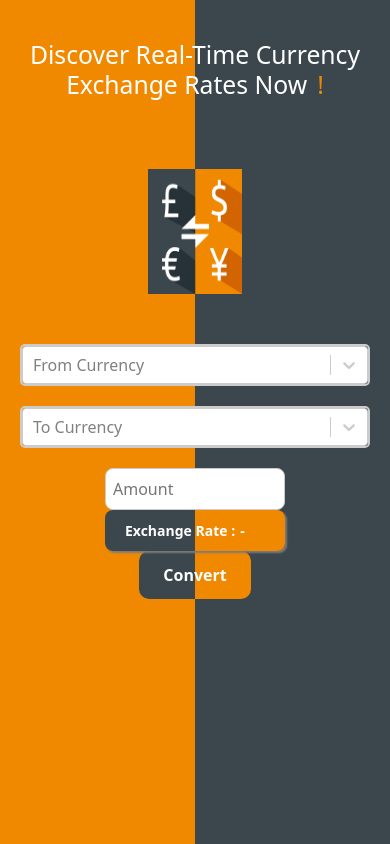
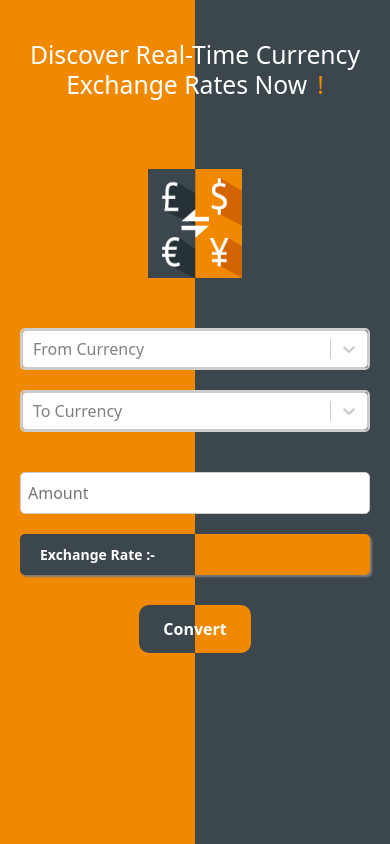
Before and after one commit to MarwanEsm/Currency-Rate-Exchange, a React (Create React App) app: page /currencies in a window 390 px wide. Shown: the top 844 px of the page. Built offline with nearby package versions, Linux system fonts and the light colour scheme; no server answers; the database is empty.

Commit message:
remove exchange rate component

```diff
--- a/src/App.jsx
+++ b/src/App.jsx
@@ -14,7 +14,6 @@ import { BrowserRouter as Router, Route, Routes } from "react-router-dom";
 import ChatContextProvider from "./firebase/chatContext"
 import AuthContextProvider from "./firebase/authContext"
 import CurrenciesList from './screens/currenciesList/CurrenciesList';
-import ExchangeRateList from './screens/exchangeRate/ExchangeRate';
 // import CurrenciesContextProvider from "./context/CurrenciesContext";
 import Home from "./screens/home/Home"
 import "./style/global.scss"
@@ -32,7 +31,6 @@ const App = () => {
               <Route exact path="/" element={<Home />} />
               <Route path='/sign_in' element={<SignIn />} />
               <Route path='/currencies' element={<CurrenciesList />} />
-              <Route path='/currencies/:currency' element={<ExchangeRateList />} />
             </Routes>
             {/* <Switch>
 
--- a/src/components/elements/Logo/Logo.module.scss
+++ b/src/components/elements/Logo/Logo.module.scss
@@ -12,7 +12,7 @@
 
 @media screen and (max-width: 669px) {
     .image {
-        min-width: 22%;
-        min-height: 22%;
+        min-width: 17%;
+        min-height: 17%;
     }
 }
--- a/src/screens/currenciesList/CurrenciesList.jsx
+++ b/src/screens/currenciesList/CurrenciesList.jsx
@@ -1,12 +1,13 @@
-import React, { useState } from "react";
+import React, { useState, useEffect } from "react";
 import CurrencySelect from "../../components/elements/currencySelector/CurrencySelect";
 import Container from "../../components/layout/container/Container";
 import Headline from "../../components/elements/headline/Headline";
 import Logo from "../../components/elements/Logo/Logo";
 import styles from "./CurrenciesList.module.scss";
-import ExchangeRateList from "../exchangeRate/ExchangeRate";
+import Button from "../../components/elements/button/Button";
 import { Row, Col } from 'reactstrap';
 import { useNavigate } from "react-router-dom";
+import axios from "axios";
 
 
 const CurrenciesList = () => {
@@ -14,11 +15,52 @@ const CurrenciesList = () => {
     const [fromCurrency, setFromCurrency] = useState(null)
     const [toCurrency, setToCurrency] = useState(null)
 
+    const [exchangeRates, setExchangeRates] = useState(null);
+    const [amount, setAmount] = useState(null);
+    const [result, setResult] = useState(null);
+
+
+    const numberWithCommas = (x) => {
+        if (!x) return "";
+        x = x.toString();
+        var pattern = /(-?\d+)(\d{3})/;
+        while (pattern.test(x))
+            x = x.replace(pattern, "$1,$2");
+        return x;
+    };
+
+    const loadExchangeRate = async () => {
+
+        axios.get(`https://api.coinbase.com/v2/exchange-rates?currency=${toCurrency?.value}`)
+            .then(response => {
+                if (response.data) {
+                    setExchangeRates(response.data.data.rates);
+                }
+            })
+            .catch(error => {
+                console.error("Error fetching exchange rates:", error);
+            });
+    };
+
+
+    const exchangeRate = exchangeRates && toCurrency?.value ? parseFloat(exchangeRates[toCurrency?.value]).toFixed(4) : "-";
+
+    //TODO: new branch and replace useEffect with React Query
+    useEffect(() => {
+        loadExchangeRate()
+    }, [])
+
+    const onConvert = () => {
+        const result = (amount * exchangeRate).toFixed(2);
+        setResult(result);
+    };
+
 
     const navigate = useNavigate()
 
     return <Container>
         <div className={styles.listContainer}>
+
             <Row className="justify-content-center">
                 <Col lg={8} md={8} sm={10}>
                     <Headline size={2} character="!">
@@ -30,7 +72,8 @@ const CurrenciesList = () => {
             <Logo onClick={() => navigate("/")} />
 
             <Row className="justify-content-center">
-                <Col lg={5} md={5} sm={6}>
+
+                <Col lg={4} md={4} sm={6}>
                     <CurrencySelect
                         url={"https://api.coinbase.com/v2/currencies"}
                         placeholder={"From Currency"}
@@ -41,7 +84,7 @@ const CurrenciesList = () => {
                     />
                 </Col>
 
-                <Col lg={5} md={5} sm={6}>
+                <Col lg={4} md={4} sm={6}>
                     <CurrencySelect
                         url={"https://api.coinbase.com/v2/currencies"}
                         placeholder={"To Currency"}
@@ -51,12 +94,32 @@ const CurrenciesList = () => {
                 </Col>
             </Row>
 
+            <div className={styles.divider} />
 
-            <ExchangeRateList
-                toCurrency={toCurrency}
-                fromCurrency={fromCurrency}
-            />
+            <Row className="justify-content-center">
 
+                <Col lg={4} md={4} sm={6} className={styles.inputWrapper}>
+                    <strong>{fromCurrency?.value}</strong>
+                    <input
+                        type="text"
+                        placeholder="Amount"
+                        value={numberWithCommas(amount)}
+                        onChange={(e) => setAmount(e.target.value.replace(/\D/g, ''))}
+                    />
+                </Col>
+
+
+                <Col lg={4} md={4} sm={6} className={styles.exchangeRateWrapper}>
+                    <span>
+                        <label>Exchange Rate :</label>
+                        <b>{exchangeRate}</b>
+                    </span>
+                </Col>
+            </Row>
+
+            <Button onClick={onConvert}>
+                {result === null ? "Convert" : numberWithCommas(result) + " " + `${toCurrency?.value}`}
+            </Button>
 
         </div>
     </Container>
--- a/src/screens/currenciesList/CurrenciesList.module.scss
+++ b/src/screens/currenciesList/CurrenciesList.module.scss
@@ -15,3 +15,70 @@
 .currencySelectorContainer>div:first-child {
     margin-right: 10px;
 }
+
+.inputWrapper {
+    position: relative;
+}
+
+.inputWrapper strong {
+    position: absolute;
+    right: 20px;
+    top: 10px
+}
+
+.inputWrapper>input {
+    padding: 8px 7px;
+    border: 1px solid #ccc;
+    border-radius: 5px;
+    width: 100%;
+}
+
+.inputWrapper>input[type="number"] {
+    -webkit-appearance: textfield;
+    -moz-appearance: textfield;
+    appearance: textfield;
+}
+
+
+.inputWrapper>input[type="number"]::-webkit-inner-spin-button {
+    -webkit-appearance: none;
+    display: none;
+}
+
+
+.inputWrapper>input[type="number"]::-webkit-outer-spin-button {
+    -webkit-appearance: none;
+    display: none;
+}
+
+.inputWrapper>input:focus-visible {
+    outline: none;
+}
+
+.exchangeRateWrapper>span>label {
+    font-weight: 600;
+}
+
+.exchangeRateWrapper>span {
+    font-size: 14px;
+    padding: 10px 20px;
+    color: white;
+    background: linear-gradient(to left, #f18900 50%, #3b474d 50%);
+    border-radius: 5px;
+    box-shadow: 2px 2px 2px rgb(125, 122, 122);
+    display: flex;
+}
+
+@media screen and (max-width:570px) {
+    .exchangeRateWrapper>span {
+        margin-top: 20px;
+    }
+}
+
+.divider {
+    margin-top: 40px;
+}
+
+.listContainer button {
+    margin-top: 30px;
+}
--- a/src/screens/exchangeRate/ExchangeRate.jsx
+++ /dev/null
@@ -1,72 +0,0 @@
-import React, { useEffect, useState } from "react";
-import axios from "axios";
-import Button from "../../components/elements/button/Button"
-import styles from "./ExchangeRateList.module.scss"
-
-const ExchangeRateList = ({ toCurrency, fromCurrency }) => {
-
-    const [exchangeRates, setExchangeRates] = useState(null);
-    const [amount, setAmount] = useState(null);
-    const [result, setResult] = useState(null);
-
-
-    const numberWithCommas = (x) => {
-        if (!x) return "";
-        x = x.toString();
-        var pattern = /(-?\d+)(\d{3})/;
-        while (pattern.test(x))
-            x = x.replace(pattern, "$1,$2");
-        return x;
-    };
-
-    const loadExchangeRate = async () => {
-
-        axios.get(`https://api.coinbase.com/v2/exchange-rates?currency=${toCurrency?.value}`)
-            .then(response => {
-                if (response.data) {
-                    setExchangeRates(response.data.data.rates);
-                }
-            })
-            .catch(error => {
-                console.error("Error fetching exchange rates:", error);
-            });
-    };
-
-
-    const exchangeRate = exchangeRates && toCurrency?.value ? parseFloat(exchangeRates[toCurrency?.value]).toFixed(4) : "-";
-
-    //TODO: new branch and replace useEffect with React Query
-    useEffect(() => {
-        loadExchangeRate()
-    }, [])
-
-    const onConvert = () => {
-        const result = (amount * exchangeRate).toFixed(2);
-        setResult(result);
-    };
-
-
-    return <>
-        <div className={styles.container}>
-            <div className={styles.inputWrapper}>
-                <strong>{fromCurrency?.value}</strong>
-                <input
-                    type="text"
-                    placeholder="Amount"
-                    value={numberWithCommas(amount)}
-                    onChange={(e) => setAmount(e.target.value.replace(/\D/g, ''))}
-                />
-            </div>
-            <span>
-                <label>Exchange Rate :</label>
-                <b>{exchangeRate}</b>
-            </span>
-        </div>
-        <Button onClick={onConvert}>
-            {result === null ? "Convert" : numberWithCommas(result) + " " + `${toCurrency?.value}`}
-        </Button>
-    </>
-
-};
-
-export default ExchangeRateList;
--- a/src/screens/exchangeRate/ExchangeRateList.module.scss
+++ /dev/null
@@ -1,75 +0,0 @@
-.container {
-    display: flex;
-    justify-content: space-around;
-    align-items: center;
-    margin-top: 20px;
-}
-
-
-.container>span>label {
-    font-weight: 600;
-    margin-right: 5px;
-}
-
-
-.container>span {
-    font-size: 14px;
-    padding: 10px 20px;
-    color: white;
-    background: linear-gradient(to left, #f18900 50%, #3b474d 50%);
-    border-radius: 8px;
-    box-shadow: 2px 2px 2px rgb(125, 122, 122);
-}
-
-.inputWrapper {
-    position: relative;
-}
-
-.inputWrapper>input {
-    padding: 8px 7px;
-    border: 1px solid #ccc;
-    border-radius: 8px;
-    max-width: 180px;
-}
-
-.inputWrapper>input[type="number"] {
-    -webkit-appearance: textfield;
-    -moz-appearance: textfield;
-    appearance: textfield;
-}
-
-
-.inputWrapper>input[type="number"]::-webkit-inner-spin-button {
-    -webkit-appearance: none;
-    display: none;
-}
-
-
-.inputWrapper>input[type="number"]::-webkit-outer-spin-button {
-    -webkit-appearance: none;
-    display: none;
-}
-
-.inputWrapper>input:focus-visible {
-    outline: none;
-}
-
-.container strong {
-    position: absolute;
-    right: 20px;
-    top: 10px
-}
-
-.mainContainer button {
-    margin-top: 20px;
-}
-
-@media screen and (max-width:650px) {
-    .container {
-        display: grid;
-    }
-
-    .container>input {
-        margin-bottom: 20px;
-    }
-}
```
